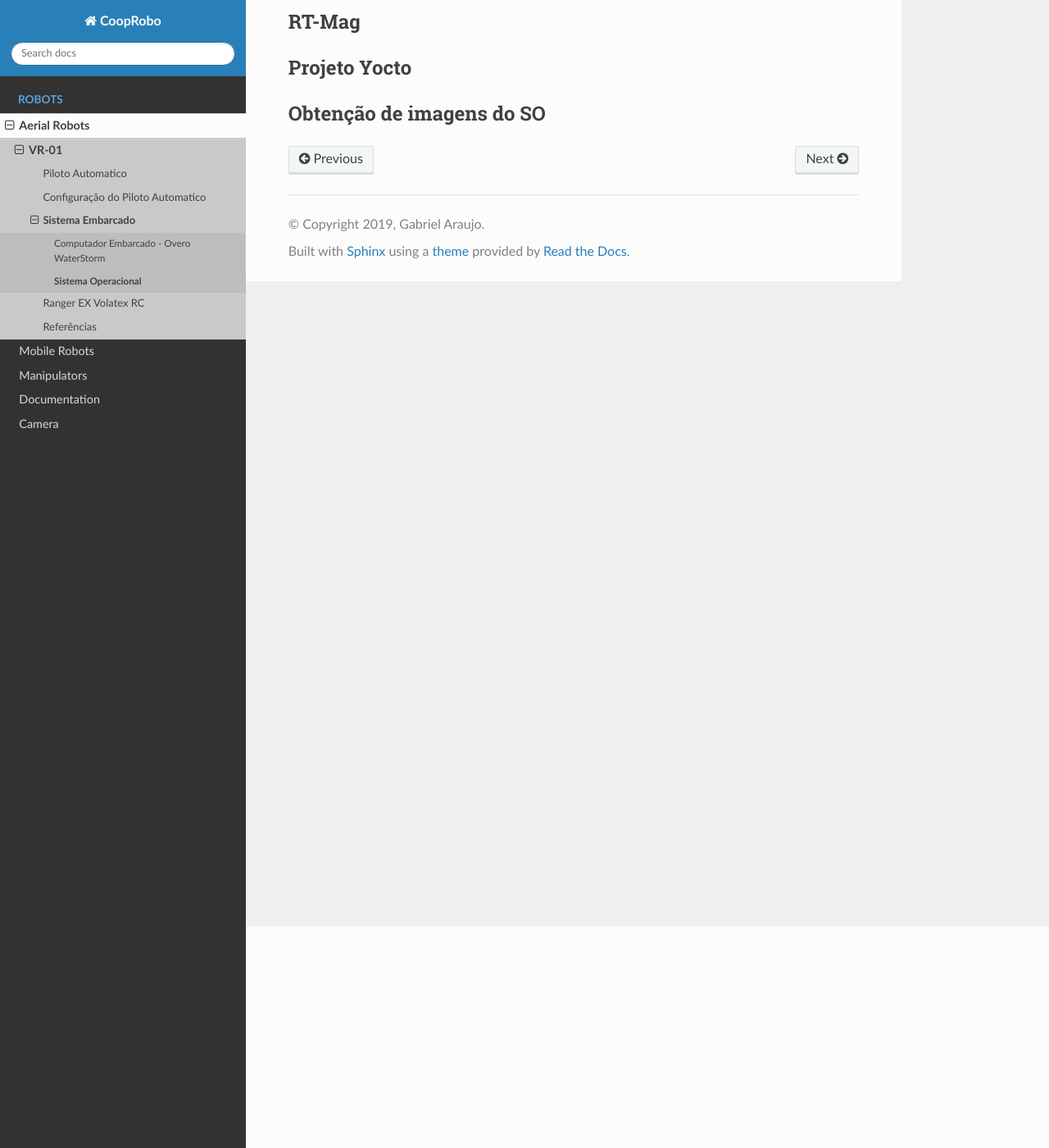
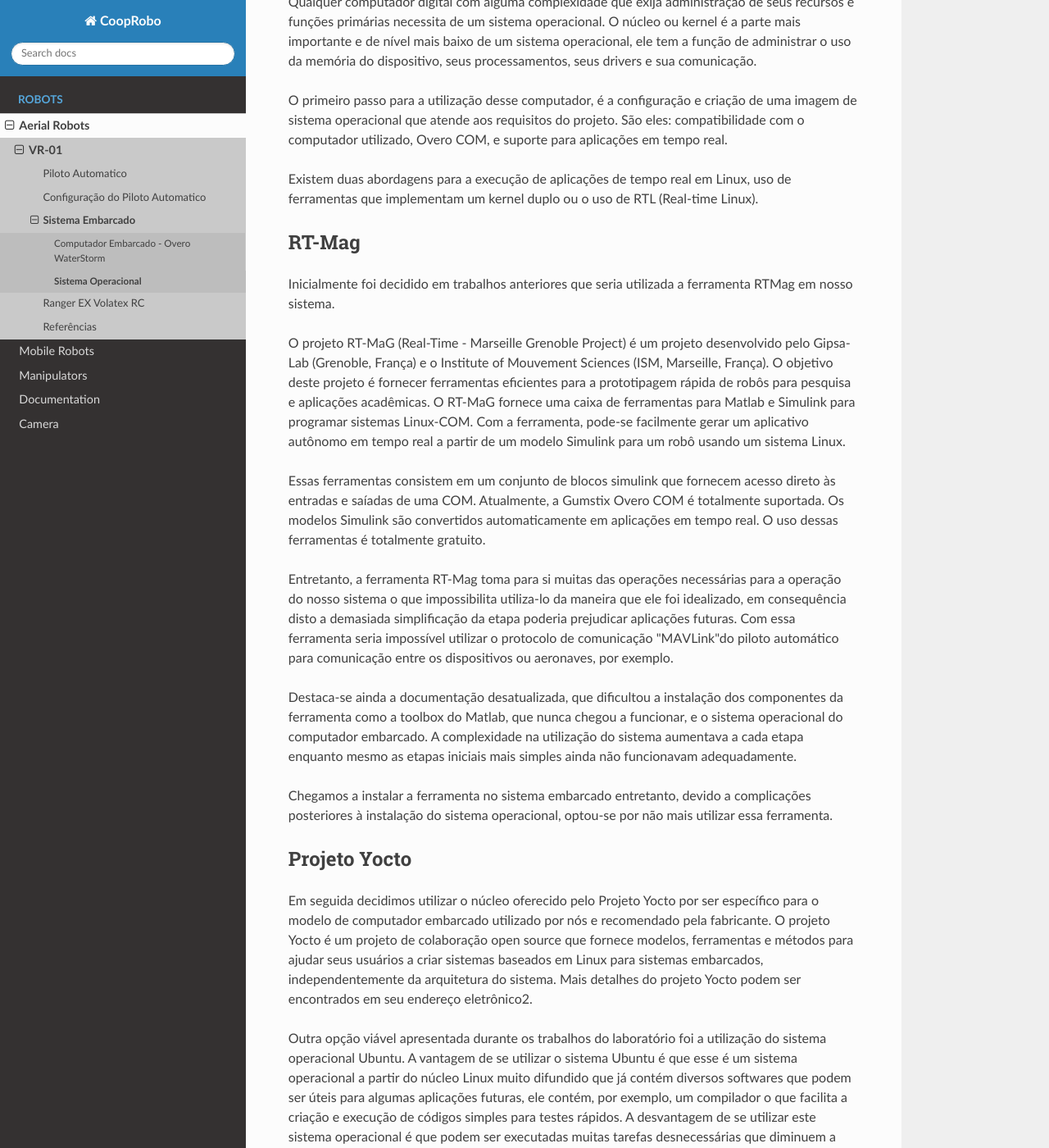
Before and after one commit to aerolab-unb/Aerial-pt, a Sphinx documentation site: the page built from docs/source/aerial/vr01/embedded_system/embedded_software.rst, in a window 1280 px wide and 1400 px high, scrolled down 270 px. Shown: the whole window at 82% size. Built offline with Sphinx 7.4.7 and the Read the Docs theme 2.0.0, drawn with Linux system fonts in a browser that asks for light colours; pages that are not in the unit, such as notebooks, are missing from menus; some of the changed text lies outside the part shown.

Commit message:
Update embedded_software.rst

```diff
--- a/docs/source/aerial/vr01/embedded_system/embedded_software.rst
+++ b/docs/source/aerial/vr01/embedded_system/embedded_software.rst
@@ -1,19 +1,44 @@
 Sistema Operacional
 ====================
+.. Note::
+   **TESTE**
 
-Qualquer computador digital com alguma complexidade que exija administração de seus
-recursos e funções primárias necessita de um sistema operacional. O núcleo ou kernel é a
-parte mais importante e de nível mais baixo de um sistema operacional, ele tem a função
-de administrar o uso da memória do dispositivo, seus processamentos, seus drivers e sua
-comunicação.
+Qualquer computador digital com alguma complexidade que exija administração de seus recursos e funções primárias necessita de um sistema operacional. O núcleo ou kernel é a parte mais importante e de nível mais baixo de um sistema operacional, ele tem a função de administrar o uso da memória do dispositivo, seus processamentos, seus drivers e sua comunicação.
 
+O primeiro passo para a utilização desse computador, é a configuração e criação de uma imagem de sistema operacional que atende aos requisitos do projeto. São eles: compatibilidade com o computador utilizado, Overo COM, e suporte para aplicações em tempo real.
 
+Existem duas abordagens para a execução de aplicações de tempo real em Linux, uso de ferramentas que implementam um kernel duplo ou o uso de RTL (Real-time Linux).
 
 RT-Mag
 ~~~~~~~
 
+Inicialmente foi decidido em trabalhos anteriores que seria utilizada a ferramenta RTMag em nosso sistema.
+
+O projeto RT-MaG (Real-Time - Marseille Grenoble Project) é um projeto desenvolvido pelo Gipsa-Lab (Grenoble, França) e o Institute of Mouvement Sciences (ISM, Marseille, França). O objetivo deste projeto é fornecer ferramentas eficientes para a prototipagem rápida de robôs para pesquisa e aplicações acadêmicas. O RT-MaG fornece uma caixa de ferramentas para Matlab e Simulink para programar sistemas Linux-COM. Com a ferramenta, pode-se facilmente gerar um aplicativo autônomo em tempo real a partir de um modelo Simulink para um robô usando um sistema Linux.
+
+Essas ferramentas consistem em um conjunto de blocos simulink que fornecem acesso direto às entradas e saíadas de uma COM. Atualmente, a Gumstix Overo COM é totalmente suportada. Os modelos Simulink são convertidos automaticamente em aplicações em tempo real. O uso dessas ferramentas é totalmente gratuito.
+
+Entretanto, a ferramenta RT-Mag toma para si muitas das operações necessárias para a operação do nosso sistema o que impossibilita utiliza-lo da maneira que ele foi idealizado, em consequência disto a demasiada simplificação da etapa poderia prejudicar aplicações futuras. Com essa ferramenta seria impossível utilizar o protocolo de comunicação "MAVLink"do piloto automático para comunicação entre os dispositivos ou aeronaves, por exemplo.
+
+Destaca-se ainda a documentação desatualizada, que dificultou a instalação dos componentes da ferramenta como a toolbox do Matlab, que nunca chegou a funcionar, e o sistema operacional do computador embarcado. A complexidade na utilização do sistema aumentava
+a cada etapa enquanto mesmo as etapas iniciais mais simples ainda não funcionavam adequadamente.
+
+Chegamos a instalar a ferramenta no sistema embarcado entretanto, devido a complicações posteriores à instalação do sistema operacional, optou-se por não mais utilizar essa ferramenta.
+
+
 Projeto Yocto
 ~~~~~~~~~~~~~~
 
+Em seguida decidimos utilizar o núcleo oferecido pelo Projeto Yocto por ser específico para o modelo de computador embarcado utilizado por nós e recomendado pela fabricante. O projeto Yocto é um projeto de colaboração open source que fornece modelos, ferramentas
+e métodos para ajudar seus usuários a criar sistemas baseados em Linux para sistemas embarcados, independentemente da arquitetura do sistema. Mais detalhes do projeto Yocto podem ser encontrados em seu endereço eletrônico2.
+
+Outra opção viável apresentada durante os trabalhos do laboratório foi a utilização do sistema operacional Ubuntu. A vantagem de se utilizar o sistema Ubuntu é que esse é um sistema operacional a partir do núcleo Linux muito difundido que já contém diversos
+softwares que podem ser úteis para algumas aplicações futuras, ele contém, por exemplo, um compilador o que facilita a criação e execução de códigos simples para testes rápidos. A desvantagem de se utilizar este sistema operacional é que podem ser executadas muitas
+tarefas desnecessárias que diminuem a especificidade e o desempenho do computador embarcado. Realizamos a instalação deste sistema em um dos computadores embarcados com o intuito de analisar as diferenças entre as duas principais opções de sistemas operacionais.
+O sistema Ubuntu instalado foi o Ubuntu 15.04 por ser uma versão estável e adaptada para o sistema em questão.
+
+A instalação do sistema operacional não foi algo trivial, além disso existe uma escassez de documentação detalhada e completa que explique como instalar o sistema operacional no computador embarcado, logo será descrito os principais procedimentos necessários para a
+instalação de um sistema operacional. Na fase atual dos trabalhos instalamos ambos os sistemas, mais tarde podemos decidir qual dos dois sistemas será melhor para nossa aplicação. Nas seções seguintes irei traduzir, comentar e realizar pequenas modificações em tutoriais que podem ser encontrados no próprio site da gumstix3 e nos repositórios do GitHub do projeto Yocto4 e Ubuntu para a Gumstix5.
+
 Obtenção de imagens do SO
 ~~~~~~~~~~~~~~~~~~~~~~~~~~~~~
```
